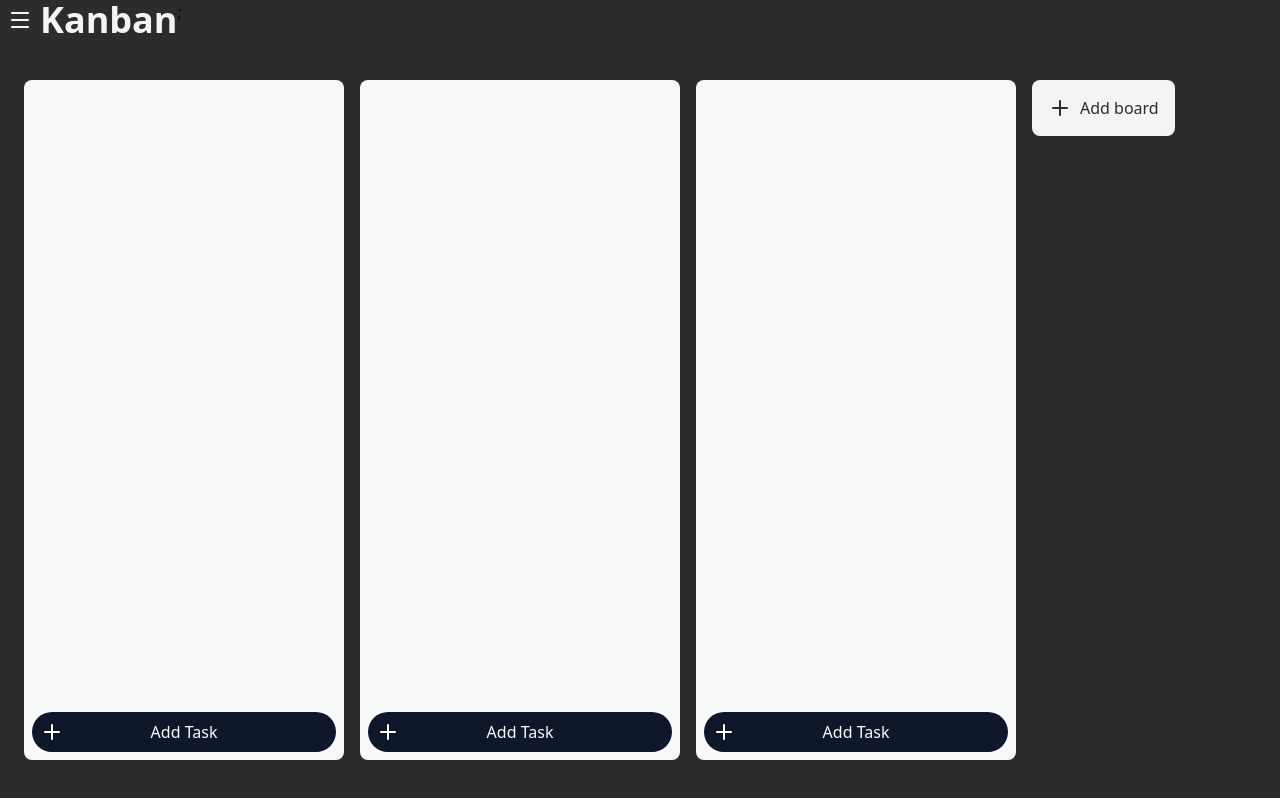
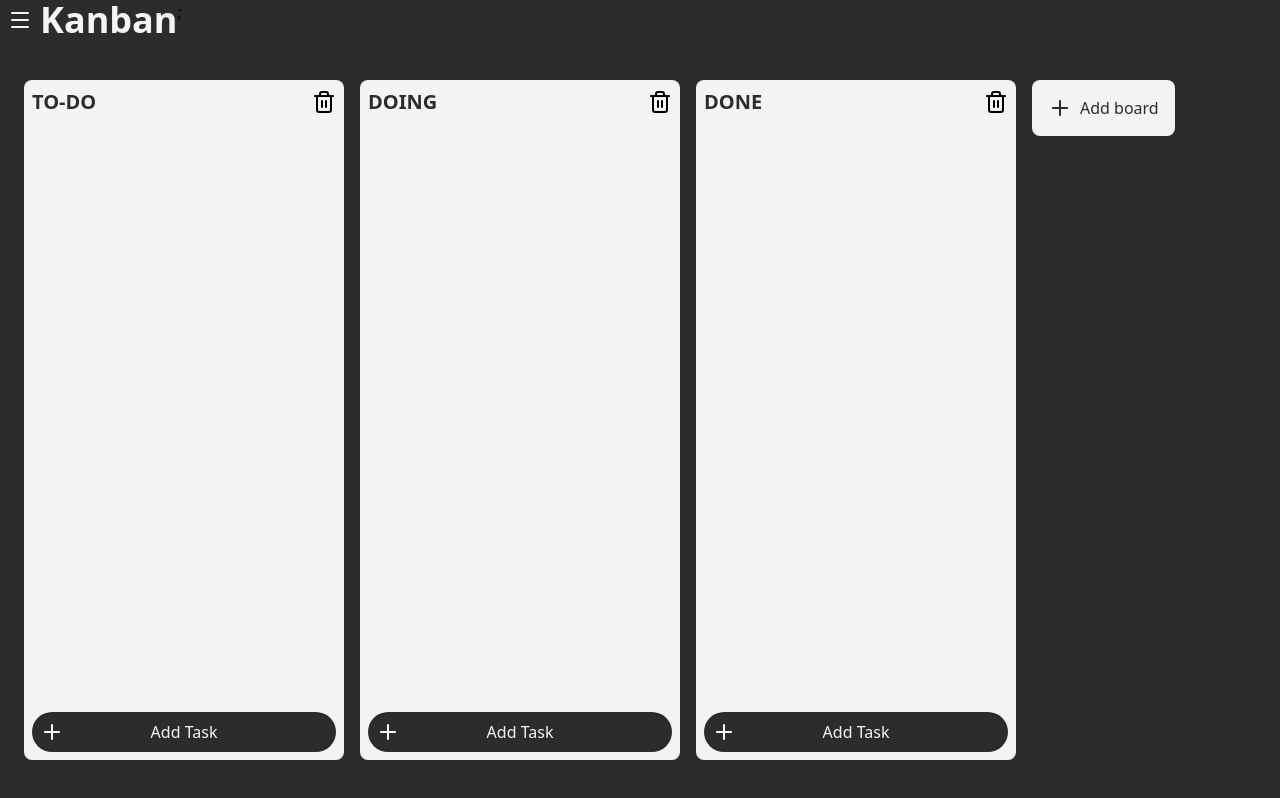
Before and after one commit to AllisonMarquesSouza/board-task-app, a React (Vite) app: page / in a window 1280 px wide. Built offline with nearby package versions, Linux system fonts and the light colour scheme.

Commit message:
Renames, refactor of some components and so on.

```diff
--- a/src/components/ButtonAddTask.jsx
+++ b/src/components/AddTaskButton.jsx
@@ -2,39 +2,35 @@ import { Plus } from "lucide-react";
 import NewTask from "./NewTask";
 import { useState } from "react";
 
-export default function AddTaskBoardBtn({ onAddNewTask }) {
+export default function AddTaskButton({ onAddNewTask, board, boards }) {
   //creating state to open newTask component...
   const [isAddingTask, setIsAddingTask] = useState(false);
 
   function activeNewTask() {
-    setIsAddingTask(true); //if is true, then it'll show the NewTask component...
+    setIsAddingTask(true);
   }
   function cancelNewTask() {
-    setIsAddingTask(false); //if is true, then it'll show the NewTask component...
+    setIsAddingTask(false);
   }
 
   return (
     <>
       <button
         onClick={activeNewTask}
-        className="flex items-center mt-auto w-full p-2 relative bg-slate-900 text-slate-50 rounded-full"
+        className="flex items-center mt-auto w-full p-2 relative bg-[#2C2C2C] text-[#F3F4F4] hover:bg-[#2C2C2C]/50 transition rounded-full"
       >
         <Plus />
         <span className="absolute left-1/2 -translate-x-1/2">Add Task</span>
       </button>
 
       {isAddingTask && (
-        <NewTask cancelNewTask={cancelNewTask} onAddNewTask={onAddNewTask} />
+        <NewTask
+          cancelNewTask={cancelNewTask}
+          onAddNewTask={onAddNewTask}
+          board={board}
+          boards={boards}
+        />
       )}
     </>
   );
 }
-/*
-change something
-    ↓
-change STATE
-    ↓
-React re-renders
-    ↓
-UI reflects the state
-*/
--- a/src/components/Board.jsx
+++ b/src/components/Board.jsx
@@ -1,24 +1,41 @@
-import ButtonAddTask from "./ButtonAddTask";
+import ButtonAddTask from "./AddTaskButton";
 import Task from "./Task";
+import { Trash2 } from "lucide-react";
 
 export default function Board({
-  boardName,
+  board,
+  boards,
   tasks,
   onTaskClick,
   onSaveEditedTask,
   onAddNewTask,
   onDeleteTask,
+  onDeleteBoard,
 }) {
   return (
-    <div className="flex flex-col justify-start gap-2 w-80  h-[85vh] shrink-0 bg-slate-50 rounded-lg p-2">
-      <h1 className="text-xl font-bold text-slate-900">{boardName}</h1>
+    <div className="flex flex-col justify-start gap-4 w-80  h-[85vh] shrink-0 bg-[#F3F4F4] rounded-lg p-2">
+      <div className="flex justify-between">
+        <h1 className="text-xl font-bold text-[#2C2C2C]">{board.name}</h1>
+        <button
+          onClick={() => {
+            onDeleteBoard(board.id);
+          }}
+          className="transition hover:opacity-50"
+        >
+          <Trash2 />
+        </button>
+      </div>
       <Task
         tasks={tasks}
         onTaskClick={onTaskClick}
         onSaveEditedTask={onSaveEditedTask}
         onDeleteTask={onDeleteTask}
       />
-      <ButtonAddTask onAddNewTask={onAddNewTask} />
+      <ButtonAddTask
+        onAddNewTask={onAddNewTask}
+        board={board}
+        boards={boards}
+      />
     </div>
   );
 }
--- a/src/components/EditTask.jsx
+++ b/src/components/EditTask.jsx
@@ -1,5 +1,6 @@
 import { useState } from "react";
-import TaskFormButtons from "./TaskFormButtons";
+import FormButton from "./FormButton";
+import InputText from "./InputText";
 
 export default function EditTask({
   task,
@@ -18,23 +19,19 @@ export default function EditTask({
 
   return (
     <div className="flex flex-col flex-1 gap-2 text-slate-900">
-      <input
-        className=" W-full p-2 rounded-lg"
-        value={editedTitle} //updating the value in real time to keep showing what the user typed.
-        onChange={(event) => setEditedTitle(event.target.value)} //the edited title whenever the user type something.
+      <InputText
+        value={editedTitle}
+        onChange={(event) => setEditedTitle(event.target.value)}
       />
-
       <div className="flex gap-2">
-        <TaskFormButtons onClick={() => handleSave(task.id, editedTitle)}>
+        <FormButton onClick={() => handleSave(task.id, editedTitle)}>
           Save
-        </TaskFormButtons>
-        <TaskFormButtons onClick={offEditTaskClick}>Cancel</TaskFormButtons>
+        </FormButton>
+        <FormButton onClick={offEditTaskClick}>Cancel</FormButton>
         {/* I don't need to close here like above, because when I delete the state of tasks is changed and reloaded,
         in the end they find out that this task I'm deleting/showing no longer exists(based on id), so doesn't show anymore.
         The delete results in editingTaskId=null stays like this */}
-        <TaskFormButtons onClick={() => onDeleteTask(task.id)}>
-          Delete
-        </TaskFormButtons>
+        <FormButton onClick={() => onDeleteTask(task.id)}>Delete</FormButton>
       </div>
     </div>
   );
--- a/src/components/TaskFormButtons.jsx
+++ b/src/components/FormButton.jsx
@@ -1,8 +1,8 @@
-export default function TaskFormButtons({ children, onClick }) {
+export default function FormButton({ children, onClick }) {
   return (
     <button
       onClick={onClick}
-      className="bg-slate-50 p-1 text-slate-900 w-full rounded-full"
+      className="bg-[#F3F4F4] p-1 text-slate-900 hover:bg-[#F3F4F4]/50 transition w-full rounded-full"
     >
       {children}
     </button>
--- /dev/null
+++ b/src/components/InputText.jsx
@@ -0,0 +1,11 @@
+export default function InputText({ onChange, placeholder, value }) {
+  return (
+    <input
+      onChange={onChange} //running function passed
+      type="text"
+      value={value}
+      placeholder={placeholder}
+      className="p-2 rounded-lg"
+    />
+  );
+}
--- a/src/components/Task.jsx
+++ b/src/components/Task.jsx
@@ -21,7 +21,7 @@ export default function Task({
       {tasks.map((task) => (
         <li
           key={task.id}
-          className="flex gap-2 p-4 bg-slate-900 text-slate-50 rounded-lg"
+          className="flex gap-2 p-4 bg-[#2C2C2C]  text-[#F3F4F4]  rounded-lg"
         >
           {task.id === editingTaskId ? (
             // EDITING VERSION
@@ -39,10 +39,15 @@ export default function Task({
               </button>
 
               <div className="flex justify-between w-full">
-                <button className="bg-slate-900 text-white rounded-full">
+                <button
+                  className={`bg-[#2C2C2C]  text-[#F3F4F4] rounded-full ${task.isCompleted && "line-through"}`}
+                >
                   {task.title}
                 </button>
-                <button onClick={() => onEditTaskClick(task.id)}>
+                <button
+                  className="hover:bg-[#F3F4F4]/50 transition"
+                  onClick={() => onEditTaskClick(task.id)}
+                >
                   <SquarePen />
                 </button>
               </div>
--- a/src/components/TitlePage.jsx
+++ /dev/null
@@ -1,7 +0,0 @@
-export default function TitlePage() {
-  return (
-    <h1 className="text-4xl text-slate-50 font-bold">
-      Welcome to the Board App
-    </h1>
-  );
-}
```
